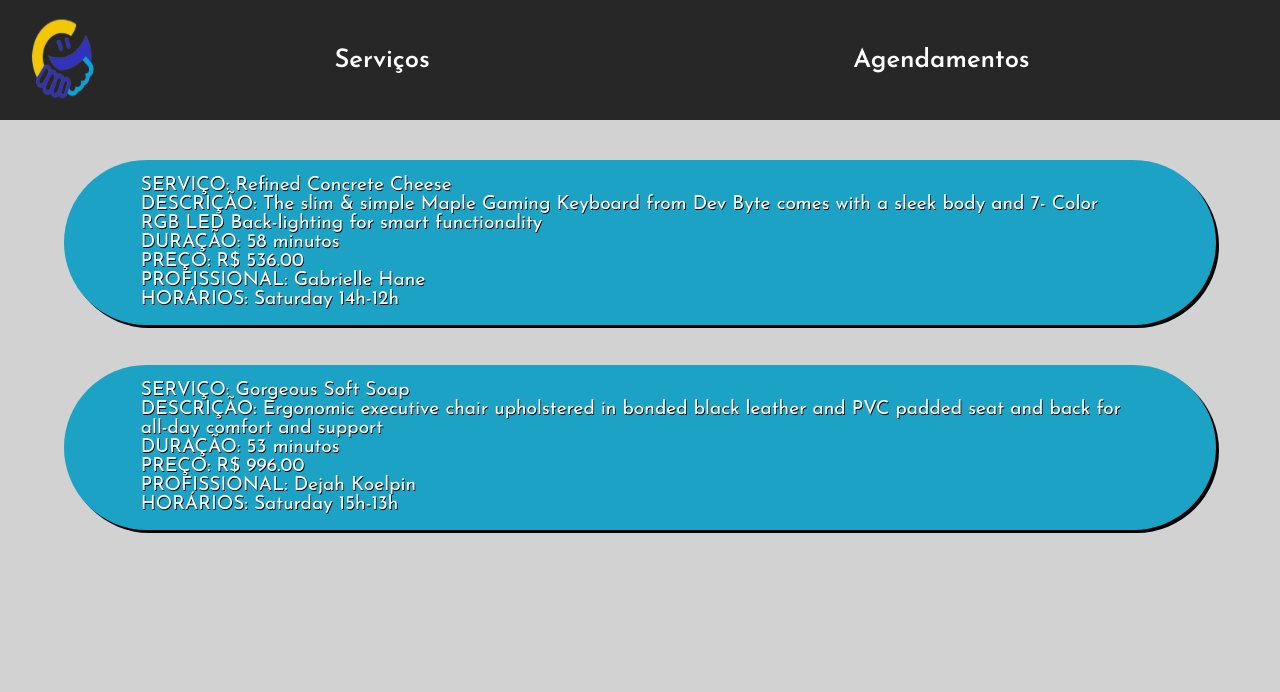
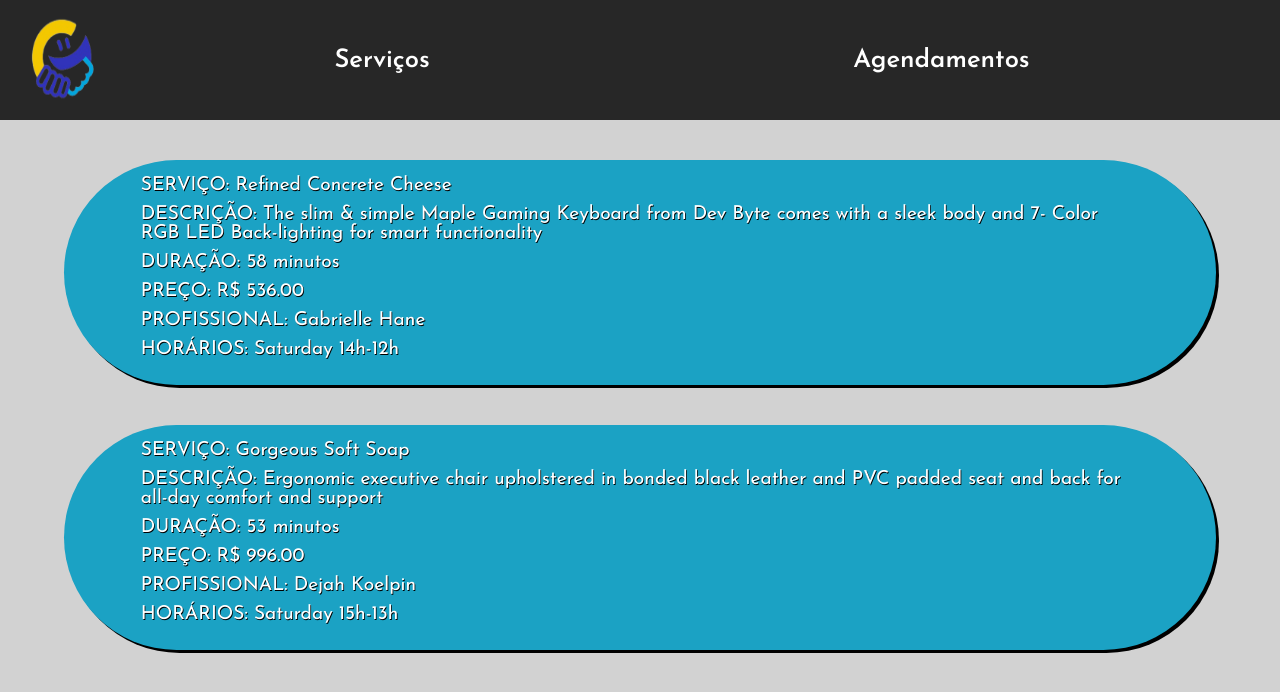
Before and after one commit to NetoJL/GoodJob-Application, a React (Create React App) app: page /services in a window 1280 px wide. Shown: the top 692 px of the page. Built offline with nearby package versions, Linux system fonts and the light colour scheme.

Commit message:
serviceList.css supdated

```diff
--- a/src/styles/components/serviceList.css
+++ b/src/styles/components/serviceList.css
@@ -28,4 +28,5 @@
     text-shadow: 0.75px 0.75px #000;
 
     font-size: 1.5vw;
+    padding-bottom: 1.25vh;
 }
```
